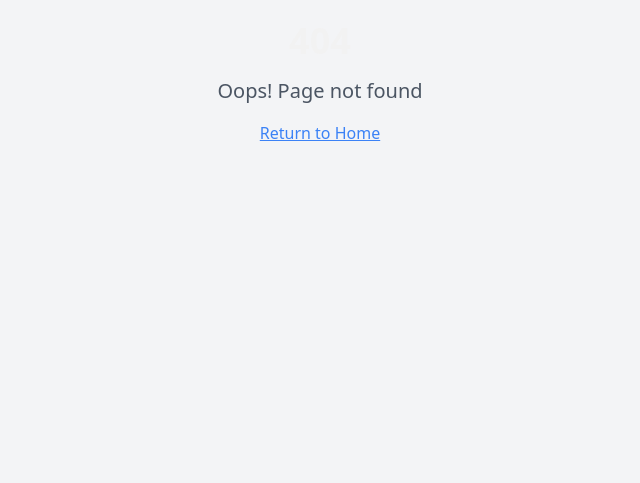
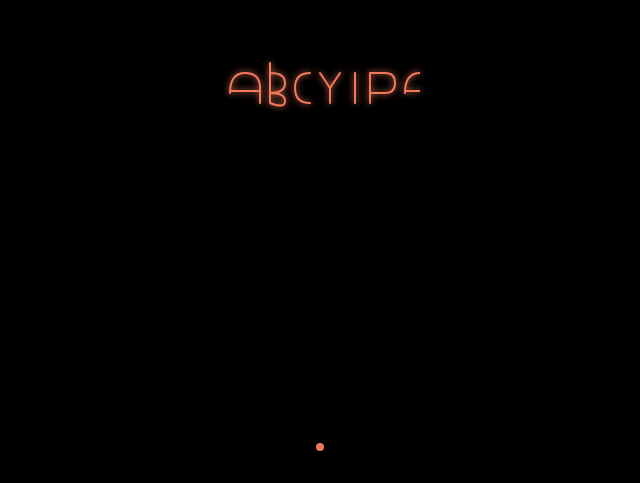
Before and after one commit to Infomakert/interface-refresh-zone, a React (Vite) app: page /loading in a window 1280 px wide. Before the commit this address had no page. Shown: the part 317-800 px from the top of the page, without its empty margins (320-960 px from the left). Built offline with nearby package versions, Linux system fonts and the light colour scheme.

Commit message:
Add animation page
Add a new page that displays after user authentication. This page will feature a black background, the company logo with a stroke drawing animation in coral-red, creating a dynamic and high-tech visual experience.

```diff
--- a/src/App.tsx
+++ b/src/App.tsx
@@ -4,6 +4,7 @@ import { TooltipProvider } from "@/components/ui/tooltip";
 import { QueryClient, QueryClientProvider } from "@tanstack/react-query";
 import { BrowserRouter, Routes, Route } from "react-router-dom";
 import Index from "./pages/Index";
+import { LoadingScreen } from "./pages/LoadingScreen";
 import NotFound from "./pages/NotFound";
 
 const queryClient = new QueryClient();
@@ -16,6 +17,7 @@ const App = () => (
       <BrowserRouter>
         <Routes>
           <Route path="/" element={<Index />} />
+          <Route path="/loading" element={<LoadingScreen />} />
           {/* ADD ALL CUSTOM ROUTES ABOVE THE CATCH-ALL "*" ROUTE */}
           <Route path="*" element={<NotFound />} />
         </Routes>
--- a/src/components/AuthForm.tsx
+++ b/src/components/AuthForm.tsx
@@ -1,4 +1,5 @@
 import { useState } from "react";
+import { useNavigate } from "react-router-dom";
 import { Button } from "@/components/ui/button";
 import { QrCode, Eye, EyeOff } from "lucide-react";
 import { cn } from "@/lib/utils";
@@ -73,6 +74,7 @@ const AuthInput = ({
 };
 
 export const AuthForm = () => {
+  const navigate = useNavigate();
   const [apiKey, setApiKey] = useState("");
   const [username, setUsername] = useState("");
   const [password, setPassword] = useState("");
@@ -87,6 +89,9 @@ export const AuthForm = () => {
 
     setIsLoading(false);
     console.log("Auth data:", { apiKey, username, password });
+
+    // Navigate to loading screen after successful auth
+    navigate("/loading");
   };
 
   return (
--- a/src/index.css
+++ b/src/index.css
@@ -54,6 +54,10 @@ All colors MUST be HSL.
     --shadow-card: 0 4px 20px -4px hsl(12, 85%, 65%, 0.2);
     --shadow-input: 0 2px 8px -2px hsl(12, 85%, 65%, 0.1);
     --transition-smooth: all 0.3s cubic-bezier(0.4, 0, 0.2, 1);
+
+    /* Stroke Drawing Animation */
+    --draw-duration: 2s;
+    --draw-delay: 0.5s;
 
     --sidebar-background: 0 0% 98%;
 
@@ -120,3 +124,30 @@ All colors MUST be HSL.
     @apply bg-background text-foreground;
   }
 }
+
+/* Stroke Drawing Animation Styles */
+@layer components {
+  .stroke-drawing-animation {
+    filter: url(#glow);
+  }
+
+  .draw-letter {
+    stroke-dasharray: 1000;
+    stroke-dashoffset: 1000;
+    animation: draw var(--draw-duration) ease-in-out forwards;
+  }
+
+  @keyframes draw {
+    0% {
+      stroke-dashoffset: 1000;
+      opacity: 0;
+    }
+    10% {
+      opacity: 1;
+    }
+    100% {
+      stroke-dashoffset: 0;
+      opacity: 1;
+    }
+  }
+}
--- /dev/null
+++ b/src/pages/LoadingScreen.tsx
@@ -0,0 +1,109 @@
+import { useEffect, useState } from "react";
+import { useNavigate } from "react-router-dom";
+
+export const LoadingScreen = () => {
+  const navigate = useNavigate();
+  const [animationComplete, setAnimationComplete] = useState(false);
+
+  useEffect(() => {
+    // Navigate after animation completes (about 4 seconds)
+    const timer = setTimeout(() => {
+      setAnimationComplete(true);
+    }, 4000);
+
+    return () => clearTimeout(timer);
+  }, []);
+
+  return (
+    <div className="min-h-screen bg-black flex items-center justify-center p-4">
+      <div className="flex items-center justify-center">
+        <svg
+          width="200"
+          height="80"
+          viewBox="0 0 200 80"
+          className="stroke-drawing-animation"
+        >
+          {/* abcY Pay Logo Text with Stroke Drawing Effect */}
+          <g fill="none" stroke="hsl(12, 85%, 65%)" strokeWidth="2" strokeLinecap="round" strokeLinejoin="round">
+            {/* Letter 'a' */}
+            <path
+              d="M10 50 Q10 30, 25 30 Q40 30, 40 45 L40 60 M40 48 L10 48"
+              className="draw-letter"
+              style={{ animationDelay: '0.2s' }}
+            />
+
+            {/* Letter 'b' */}
+            <path
+              d="M50 20 L50 60 M50 30 Q65 30, 65 40 Q65 50, 50 50 M50 50 Q65 50, 65 58 Q65 66, 50 60"
+              className="draw-letter"
+              style={{ animationDelay: '0.6s' }}
+            />
+
+            {/* Letter 'c' */}
+            <path
+              d="M90 30 Q75 30, 75 45 Q75 60, 90 60"
+              className="draw-letter"
+              style={{ animationDelay: '1.0s' }}
+            />
+
+            {/* Letter 'Y' */}
+            <path
+              d="M100 30 L110 45 L120 30 M110 45 L110 60"
+              className="draw-letter"
+              style={{ animationDelay: '1.4s' }}
+            />
+
+            {/* Separator Line */}
+            <line
+              x1="135"
+              y1="30"
+              x2="135"
+              y2="60"
+              className="draw-letter"
+              style={{ animationDelay: '1.8s' }}
+            />
+
+            {/* Letter 'P' */}
+            <path
+              d="M150 30 L150 60 M150 30 L165 30 Q175 30, 175 40 Q175 50, 165 50 L150 50"
+              className="draw-letter"
+              style={{ animationDelay: '2.2s' }}
+            />
+
+            {/* Letter 'a' */}
+            <path
+              d="M185 50 Q185 30, 200 30 Q215 30, 215 45 L215 60 M215 48 L185 48"
+              className="draw-letter"
+              style={{ animationDelay: '2.6s' }}
+            />
+
+            {/* Letter 'y' */}
+            <path
+              d="M225 35 L235 50 L245 35 M235 50 Q235 65, 225 70"
+              className="draw-letter"
+              style={{ animationDelay: '3.0s' }}
+            />
+          </g>
+
+          {/* Glow Effect */}
+          <defs>
+            <filter id="glow">
+              <feGaussianBlur stdDeviation="3" result="coloredBlur"/>
+              <feMerge>
+                <feMergeNode in="coloredBlur"/>
+                <feMergeNode in="SourceGraphic"/>
+              </feMerge>
+            </filter>
+          </defs>
+        </svg>
+      </div>
+
+      {/* Completion indicator */}
+      {animationComplete && (
+        <div className="absolute bottom-8 left-1/2 transform -translate-x-1/2">
+          <div className="w-2 h-2 bg-primary rounded-full animate-pulse"></div>
+        </div>
+      )}
+    </div>
+  );
+};
```
